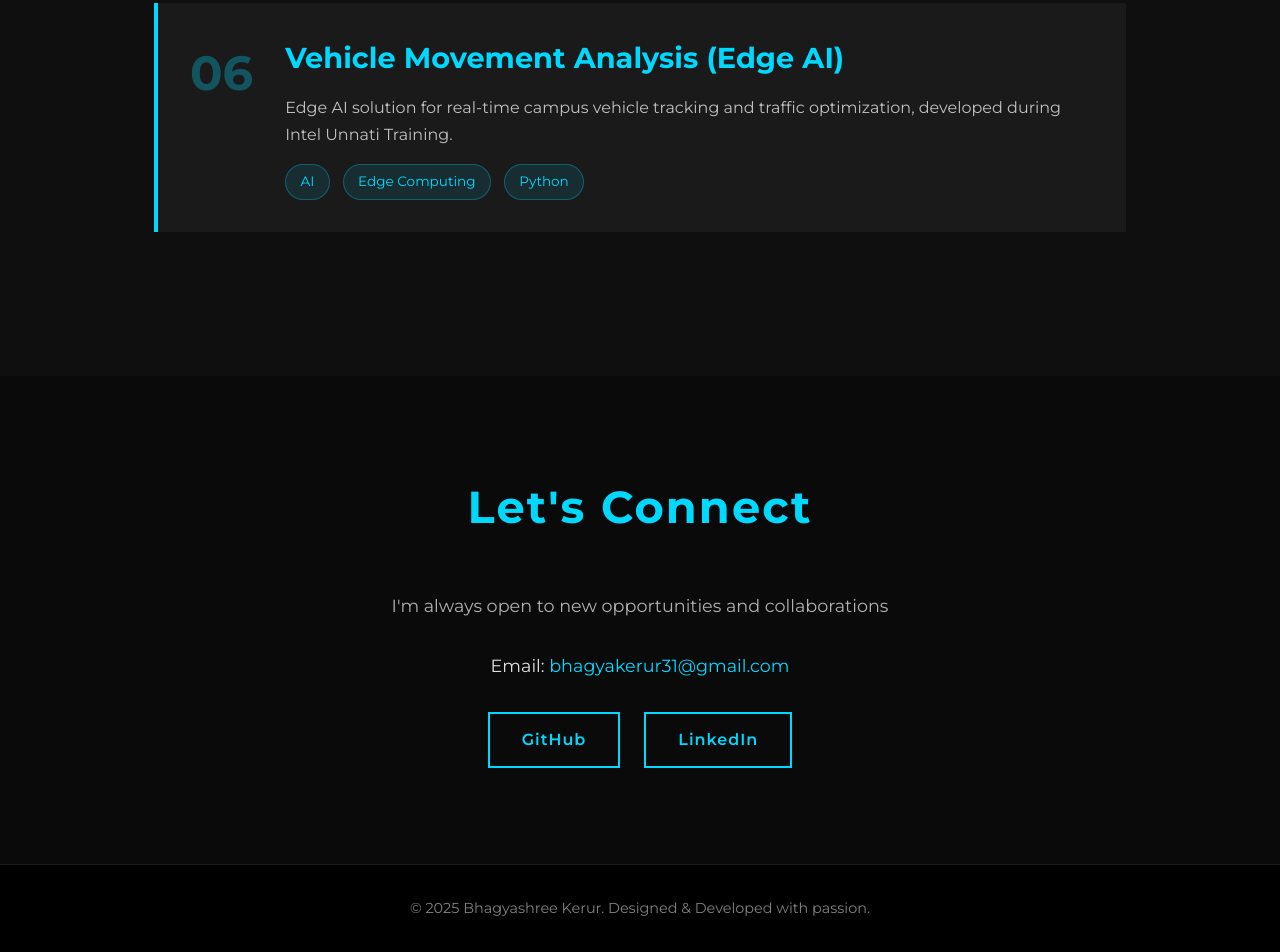
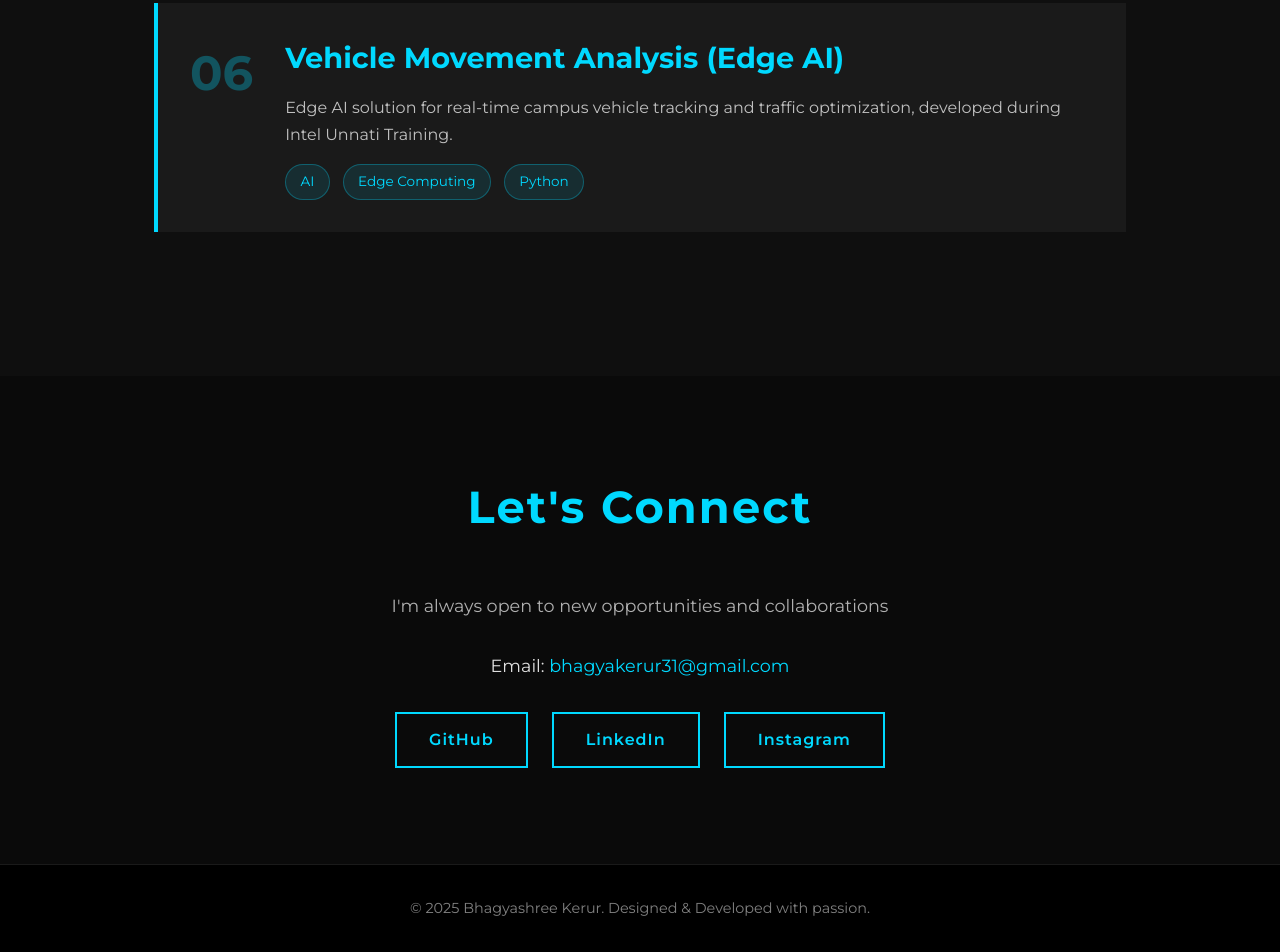
Before and after one commit to Bhagyashree6364/Portfolio, a plain HTML site: page index.html in a window 1280 px wide. Shown: the part 3941-4893 px from the top of the page. Drawn offline with Linux system fonts and the light colour scheme.

Commit message:
Updated Contact

```diff
--- a/index.html
+++ b/index.html
@@ -194,6 +194,7 @@ Authentication, User Management, Product, Cart, Order, and Payment.</p>
         <div class="social-links">
           <a href="https://github.com/Bhagyashree6364" target="_blank" class="social-btn">GitHub</a>
           <a href="https://www.linkedin.com/in/bhagya31/" target="_blank" class="social-btn">LinkedIn</a>
+          <a href="https://www.instagram.com/bhagya_s_kerur/" target="_blank" class="social-btn">Instagram</a>
         </div>
       </div>
     </div>
```
